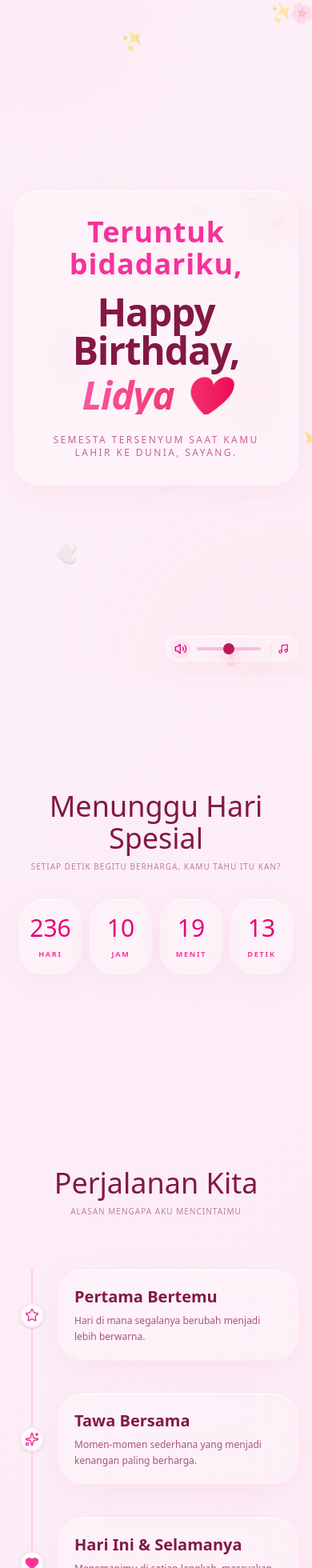
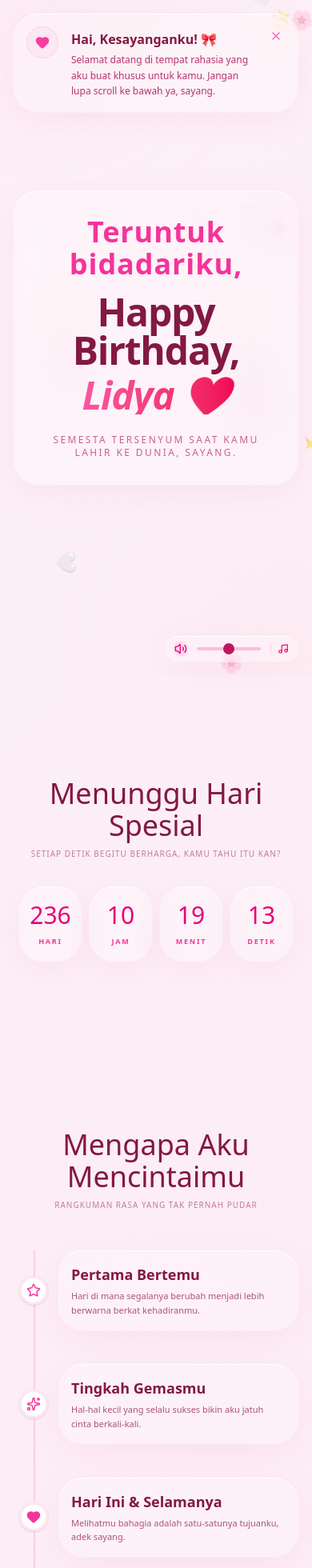
Before and after one commit to razzaqinspires/Birthday-Lydia, a Next.js app: page / in a window 390 px wide. Shown: the top 1960 px of the page at 80% size. Built offline with nearby package versions, Linux system fonts and the light colour scheme.

Commit message:
fix: optimasi responsif mobile, ganti narasi POV personal untuk PAP Lidya, dan tambah notifikasi

```diff
--- a/app/page.tsx
+++ b/app/page.tsx
@@ -2,12 +2,14 @@ import dynamic from "next/dynamic";
 import ErrorBoundary from "../components/ErrorBoundary";
 import ProgressBar from "../components/ProgressBar";
 
-// Komponen Statis & Ringan (Di-render pertama kali / RSC)
+// Komponen Statis & Ringan (RSC)
 import Hero from "../components/Hero";
 import Countdown from "../components/Countdown";
 
+// Komponen Baru: Notifikasi
+const WelcomeToast = dynamic(() => import("../components/WelcomeToast"), { ssr: false });
+
 // Komponen Berat diload secara Lazy (Dynamic Import)
-// Parameter 'ssr: false' DIHAPUS TOTAL agar mematuhi aturan ketat Next.js 15 Server Components.
 const Timeline = dynamic(() => import("../components/Timeline"), {
   loading: () => <div className="py-32 h-[50vh] flex justify-center items-center"><div className="animate-pulse w-32 h-4 bg-pink-100 rounded-full"></div></div>
 });
@@ -31,12 +33,17 @@ export default function Home() {
     <>
       <ProgressBar />
 
+      {/* Notifikasi disambungkan di lapis teratas */}
+      <ErrorBoundary>
+        <WelcomeToast />
+      </ErrorBoundary>
+
       <main className="relative min-h-screen">
         <ErrorBoundary>
           <Particles />
         </ErrorBoundary>
 
-        <div className="relative z-10 flex flex-col w-full pb-24 gap-16 md:gap-24">
+        <div className="relative z-10 flex flex-col w-full pb-24 gap-12 md:gap-24 overflow-x-hidden">
           <section aria-label="Beranda">
             <Hero />
           </section>
--- a/components/Gallery.tsx
+++ b/components/Gallery.tsx
@@ -7,6 +7,16 @@ import { usePerformance } from "../contexts/PerformanceContext";
 export default function Gallery() {
   const { quality } = usePerformance();
   const animationProps = quality === "low" ? { opacity: 1, y: 0, scale: 1, rotate: 0 } : undefined;
+
+  // Variasi caption agar tidak monoton
+  const dynamicCaptions = [
+    "Cantiknya aku 🤍",
+    "Kesayanganku 🎀",
+    "Bidadari Arifi ✨",
+    "Manis banget 🥺",
+    "Lidya-ku 🤍",
+    "Senyummu itu lho 🌸"
+  ];
 
   const photos = [
     { id: 1, src: "/img/foto1.jpg", rotate: "-rotate-6", offset: "md:translate-y-8 md:-translate-x-2", delay: 0.1 },
@@ -18,44 +28,48 @@ export default function Gallery() {
   ];
 
   return (
-    <article className="py-24 md:py-32 z-10 relative flex flex-col items-center px-4 md:px-6 w-full overflow-hidden">
+    <article className="py-20 md:py-32 z-10 relative flex flex-col items-center px-2 md:px-6 w-full overflow-hidden">
       <motion.header
         initial={{ opacity: 0, scale: 0.95 }}
         whileInView={animationProps || { opacity: 1, scale: 1 }}
         viewport={{ once: true, margin: "-50px" }}
-        className="text-center mb-16 md:mb-24 relative"
+        className="text-center mb-12 md:mb-24 relative"
       >
         <h2 className="font-serif text-4xl md:text-6xl lg:text-7xl text-pink-900 mb-3 font-bold relative z-10">
-          Galeri <span className="font-script text-pink-500 font-normal">Estetika</span>
+          Koleksi <span className="font-script text-pink-500 font-normal">Senyummu</span>
         </h2>
         <p className="font-sans font-medium tracking-[0.2em] text-pink-700/60 uppercase text-[10px] md:text-xs relative z-10">
-          Bingkai waktu kita, adek sayang
+          Kumpulan PAP favoritku yang selalu aku simpan rapi
         </p>
       </motion.header>
 
-      <div className="flex flex-wrap justify-center items-center gap-x-4 gap-y-10 md:gap-x-12 md:gap-y-16 px-2 max-w-7xl">
+      {/* Mobile: Grid gap-2 agar 2 kolom muat sempurna. Desktop: Gap besar berserakan */}
+      <div className="flex flex-wrap justify-center items-center gap-x-3 gap-y-8 md:gap-x-12 md:gap-y-16 px-2 max-w-7xl">
         {photos.map((photo, index) => {
           const finalRotation = parseInt(photo.rotate.replace('rotate-', '').replace('-', '-'));
+          const caption = dynamicCaptions[index % dynamicCaptions.length];
+
           return (
             <motion.figure
               key={photo.id}
-              initial={{ opacity: 0, y: 40, rotate: quality === "low" ? finalRotation : 0 }}
+              initial={{ opacity: 0, y: 30, rotate: quality === "low" ? finalRotation : 0 }}
               whileInView={animationProps || { opacity: 1, y: 0, rotate: finalRotation }}
               viewport={{ once: true, margin: "0px" }}
               transition={{ delay: quality === "low" ? 0 : index * 0.1, duration: 0.6 }}
-              className={`polaroid w-36 h-[12rem] sm:w-48 sm:h-[16rem] md:w-64 md:h-[22rem] flex flex-col transform ${quality === "low" ? photo.rotate : photo.offset} group focus-within:z-50`}
+              /* Ukuran HP sangat disesuaikan agar muat 2 berdampingan (w-36 / max-w-[150px]) */
+              className={`polaroid w-[42vw] max-w-[160px] h-[13rem] sm:w-48 sm:h-[16rem] md:w-64 md:h-[22rem] flex flex-col transform ${quality === "low" ? photo.rotate : photo.offset} group focus-within:z-50`}
               tabIndex={0}
-              aria-label={`Foto memori ke ${photo.id}`}
+              aria-label={`Foto Lidya ke ${photo.id}`}
             >
               <div className="w-full h-[78%] md:h-[82%] bg-[#faf5f6] overflow-hidden relative border border-pink-50 shadow-inner">
                 <div className="absolute inset-0 flex items-center justify-center pointer-events-none" aria-hidden="true">
-                  <span className="font-serif italic text-pink-200 text-sm md:text-base">Foto {photo.id}</span>
+                  <span className="font-serif italic text-pink-200 text-xs md:text-base">Lidya {photo.id}</span>
                 </div>
                 <Image
                   src={photo.src}
-                  alt={`Lidya dan Aku - Kenangan ${photo.id}`}
+                  alt={`Potret Cantik Lidya - ${photo.id}`}
                   fill
-                  sizes="(max-width: 768px) 144px, (max-width: 1200px) 256px, 256px"
+                  sizes="(max-width: 768px) 150px, (max-width: 1200px) 256px, 256px"
                   className="object-cover z-10 opacity-0 transition-all duration-700 md:group-hover:scale-105 filter sepia-[5%] md:group-hover:sepia-0"
                   onLoadingComplete={(image) => image.classList.remove('opacity-0')}
                   onError={(e) => (e.currentTarget.style.display = 'none')}
@@ -63,8 +77,8 @@ export default function Gallery() {
                 />
               </div>
               <figcaption className="flex-1 flex flex-col items-center justify-center pt-2 md:pt-4">
-                <span className="font-script text-lg sm:text-xl md:text-2xl text-pink-400 md:group-hover:text-pink-600 transition-colors">
-                  Lidya & Aku 🤍
+                <span className="font-script text-[1.1rem] sm:text-xl md:text-2xl text-pink-500 md:group-hover:text-pink-600 transition-colors leading-tight text-center">
+                  {caption}
                 </span>
               </figcaption>
             </motion.figure>
--- a/components/Timeline.tsx
+++ b/components/Timeline.tsx
@@ -9,27 +9,28 @@ export default function Timeline() {
   const animationProps = quality === "low" ? { opacity: 1, y: 0 } : undefined;
 
   const milestones = [
-    { id: 1, title: "Pertama Bertemu", desc: "Hari di mana segalanya berubah menjadi lebih berwarna.", icon: <Star size={18} className="text-pink-500" aria-hidden="true" /> },
-    { id: 2, title: "Tawa Bersama", desc: "Momen-momen sederhana yang menjadi kenangan paling berharga.", icon: <Sparkles size={18} className="text-pink-500" aria-hidden="true" /> },
-    { id: 3, title: "Hari Ini & Selamanya", desc: "Menemanimu di setiap langkah, merayakan setiap detikmu.", icon: <Heart size={18} className="text-pink-500" fill="currentColor" aria-hidden="true" /> },
+    { id: 1, title: "Pertama Bertemu", desc: "Hari di mana segalanya berubah menjadi lebih berwarna berkat kehadiranmu.", icon: <Star size={18} className="text-pink-500" aria-hidden="true" /> },
+    { id: 2, title: "Tingkah Gemasmu", desc: "Hal-hal kecil yang selalu sukses bikin aku jatuh cinta berkali-kali.", icon: <Sparkles size={18} className="text-pink-500" aria-hidden="true" /> },
+    { id: 3, title: "Hari Ini & Selamanya", desc: "Melihatmu bahagia adalah satu-satunya tujuanku, adek sayang.", icon: <Heart size={18} className="text-pink-500" fill="currentColor" aria-hidden="true" /> },
   ];
 
   return (
-    <article className="py-24 md:py-32 z-10 relative flex flex-col items-center px-4 md:px-6 w-full max-w-[100vw]">
+    <article className="py-20 md:py-32 z-10 relative flex flex-col items-center px-4 md:px-6 w-full max-w-[100vw] overflow-hidden">
       <motion.header
         initial={{ opacity: 0, y: 20 }}
         whileInView={animationProps || { opacity: 1, y: 0 }}
         viewport={{ once: true, margin: "-50px" }}
-        className="text-center mb-16"
+        className="text-center mb-12 md:mb-16"
       >
-        <h2 className="font-script text-4xl md:text-5xl text-pink-600 mb-2">Perjalanan Kita</h2>
-        <p className="font-sans text-[10px] md:text-xs tracking-widest text-pink-900/50 uppercase">Alasan mengapa aku mencintaimu</p>
+        <h2 className="font-script text-4xl md:text-5xl text-pink-600 mb-2">Mengapa Aku Mencintaimu</h2>
+        <p className="font-sans text-[10px] md:text-xs tracking-widest text-pink-900/50 uppercase">Rangkuman rasa yang tak pernah pudar</p>
       </motion.header>
 
       <div className="relative max-w-2xl w-full">
-        {/* Garis vertikal di tengah */}
-        <div className="absolute left-6 md:left-1/2 top-0 bottom-0 w-[2px] bg-pink-200 -translate-x-1/2 rounded-full hidden md:block" aria-hidden="true"></div>
-        <div className="absolute left-6 top-0 bottom-0 w-[2px] bg-pink-200 -translate-x-1/2 rounded-full block md:hidden" aria-hidden="true"></div>
+        {/* Garis vertikal di tengah untuk desktop */}
+        <div className="absolute left-1/2 top-0 bottom-0 w-[2px] bg-pink-200 -translate-x-1/2 rounded-full hidden md:block" aria-hidden="true"></div>
+        {/* Garis vertikal di pinggir untuk Mobile (diperbaiki koordinatnya) */}
+        <div className="absolute left-[26px] top-0 bottom-0 w-[2px] bg-pink-200 rounded-full block md:hidden" aria-hidden="true"></div>
 
         {milestones.map((item, index) => (
           <motion.section
@@ -40,14 +41,16 @@ export default function Timeline() {
             transition={{ duration: 0.6, delay: quality === "low" ? 0 : index * 0.15 }}
             className={`relative flex items-center mb-10 md:mb-12 ${index % 2 === 0 ? 'md:flex-row' : 'md:flex-row-reverse'}`}
           >
-            <div className="absolute left-6 md:left-1/2 w-8 h-8 md:w-10 md:h-10 bg-white border-[3px] border-pink-100 rounded-full flex items-center justify-center -translate-x-1/2 z-10 shadow-sm">
+            {/* Ikon Bulat (Mobile: Kiri, Desktop: Tengah) */}
+            <div className="absolute left-2 md:left-1/2 w-9 h-9 md:w-10 md:h-10 bg-white border-[3px] border-pink-100 rounded-full flex items-center justify-center md:-translate-x-1/2 z-10 shadow-sm">
               {item.icon}
             </div>
 
-            <div className={`ml-14 md:ml-0 w-full md:w-1/2 ${index % 2 === 0 ? 'md:pr-10 text-left md:text-right' : 'md:pl-10 text-left'}`}>
-              <div className="glass-panel p-5 md:p-6 bg-white/60 border border-white/80 hover:-translate-y-1 transition-transform">
-                <h3 className="font-serif font-bold text-xl md:text-2xl text-pink-800 mb-1.5">{item.title}</h3>
-                <p className="font-sans text-xs md:text-sm text-pink-900/70 leading-relaxed">{item.desc}</p>
+            {/* Kotak Teks */}
+            <div className={`ml-14 md:ml-0 w-[calc(100%-3.5rem)] md:w-1/2 ${index % 2 === 0 ? 'md:pr-10 text-left md:text-right' : 'md:pl-10 text-left'}`}>
+              <div className="glass-panel p-4 md:p-6 bg-white/60 border border-white/80 hover:-translate-y-1 transition-transform shadow-sm">
+                <h3 className="font-serif font-bold text-lg md:text-2xl text-pink-800 mb-1">{item.title}</h3>
+                <p className="font-sans text-[11px] md:text-sm text-pink-900/70 leading-relaxed">{item.desc}</p>
               </div>
             </div>
           </motion.section>
--- a/components/VideoCarousel.tsx
+++ b/components/VideoCarousel.tsx
@@ -8,10 +8,11 @@ export default function VideoCarousel() {
   const { quality } = usePerformance();
   const animationProps = quality === "low" ? { opacity: 1, y: 0 } : undefined;
 
+  // Narasi diubah: Fokus ke media PAP Lidya
   const videos = [
-    { id: 1, src: "/video/vid1.mp4", title: "Senyum Manismu" },
-    { id: 2, src: "/video/vid2.mp4", title: "Momen Lucu Kita" },
-    { id: 3, src: "/video/vid3.mp4", title: "Tawa yang Kurindukan" },
+    { id: 1, src: "/video/vid1.mp4", title: "Cantiknya Kesayanganku" },
+    { id: 2, src: "/video/vid2.mp4", title: "Tingkah Gemasmu" },
+    { id: 3, src: "/video/vid3.mp4", title: "Senyum Paling Manis" },
   ];
 
   const handleVideoPlay = useCallback(() => {
@@ -23,27 +24,28 @@ export default function VideoCarousel() {
   }, []);
 
   return (
-    <article className="py-24 md:py-32 z-10 relative flex flex-col items-center w-full max-w-[100vw] overflow-hidden">
+    <article className="py-20 md:py-32 z-10 relative flex flex-col items-center w-full max-w-[100vw] overflow-hidden">
       <motion.header
         initial={{ opacity: 0, y: 20 }}
         whileInView={animationProps || { opacity: 1, y: 0 }}
         viewport={{ once: true, margin: "-50px" }}
-        className="text-center mb-12 md:mb-16 px-4"
+        className="text-center mb-10 md:mb-16 px-4"
       >
         <h2 className="font-serif text-4xl md:text-6xl text-pink-900 mb-3 font-bold tracking-tight">
-          Rekaman <span className="font-script text-pink-500 font-normal">Waktu</span>
+          Pesona <span className="font-script text-pink-500 font-normal">Bidadariku</span>
         </h2>
         <p className="font-sans text-[10px] md:text-xs tracking-widest text-pink-700/60 uppercase">
-          Kilas balik momen indah bersamamu, sayang
+          Video-video acak yang selalu berhasil bikin aku senyum sendiri
         </p>
       </motion.header>
 
+      {/* Perbaikan Mobile UI: max-w dan lebar disesuaikan agar rapi di HP */}
       <div className="w-full max-w-7xl px-0 md:px-12">
         <div
-          className="flex overflow-x-auto gap-4 md:gap-6 pb-8 md:pb-12 px-6 snap-x snap-mandatory"
+          className="flex overflow-x-auto gap-4 md:gap-6 pb-8 md:pb-12 px-6 md:px-6 snap-x snap-mandatory"
           style={{ scrollbarWidth: 'none', WebkitOverflowScrolling: 'touch' }}
           role="region"
-          aria-label="Carousel Video Kenangan"
+          aria-label="Carousel Video"
         >
           {videos.map((vid, index) => (
             <motion.figure
@@ -52,10 +54,12 @@ export default function VideoCarousel() {
               whileInView={{ opacity: 1, scale: 1 }}
               viewport={{ once: true, margin: "0px" }}
               transition={{ delay: quality === "low" ? 0 : index * 0.1, duration: 0.6 }}
-              className="min-w-[85vw] md:min-w-[350px] lg:min-w-[400px] snap-center flex-shrink-0 m-0"
+              /* Mobile: 75vw (menyisakan ruang di samping). Desktop: 350px/400px */
+              className="w-[75vw] max-w-[280px] md:max-w-none md:w-[350px] lg:w-[400px] snap-center flex-shrink-0 m-0"
             >
-              <div className="glass-panel p-3 md:p-4 bg-white/60 border border-white relative overflow-hidden group rounded-2xl md:rounded-3xl">
-                <div className="aspect-[9/16] md:aspect-video w-full bg-pink-100 rounded-xl md:rounded-2xl overflow-hidden relative shadow-inner">
+              <div className="glass-panel p-2.5 md:p-4 bg-white/60 border border-white relative overflow-hidden group rounded-2xl md:rounded-3xl shadow-sm">
+                {/* Aspek rasio 9:16 sangat cocok untuk video vertical (PAP) dari HP */}
+                <div className="aspect-[9/16] w-full bg-pink-50 rounded-xl md:rounded-2xl overflow-hidden relative shadow-inner">
                   <video
                     controls
                     preload="metadata"
@@ -64,13 +68,12 @@ export default function VideoCarousel() {
                     onEnded={handleVideoPauseOrEnded}
                     className="w-full h-full object-cover"
                     aria-label={`Video: ${vid.title}`}
-                    // poster={`/img/poster${vid.id}.jpg`} // Uncomment jika poster tersedia
                   >
                     <source src={vid.src} type="video/mp4" />
                     Browser kamu tidak mendukung pemutaran video sayang.
                   </video>
                 </div>
-                <figcaption className="font-serif italic text-center mt-4 md:mt-5 mb-1 text-lg md:text-xl text-pink-800">
+                <figcaption className="font-serif italic text-center mt-3 md:mt-5 mb-1 text-base md:text-xl text-pink-800">
                   {vid.title}
                 </figcaption>
               </div>
--- /dev/null
+++ b/components/WelcomeToast.tsx
@@ -0,0 +1,53 @@
+"use client";
+
+import { useState, useEffect } from "react";
+import { motion, AnimatePresence } from "framer-motion";
+import { X, Heart } from "lucide-react";
+
+export default function WelcomeToast() {
+  const [isVisible, setIsVisible] = useState(false);
+
+  useEffect(() => {
+    // Munculkan notifikasi setelah 2.5 detik website dimuat
+    const timer = setTimeout(() => {
+      setIsVisible(true);
+    }, 2500);
+
+    return () => clearTimeout(timer);
+  }, []);
+
+  return (
+    <AnimatePresence>
+      {isVisible && (
+        <motion.div
+          initial={{ opacity: 0, y: -50, scale: 0.9 }}
+          animate={{ opacity: 1, y: 0, scale: 1 }}
+          exit={{ opacity: 0, y: -20, scale: 0.9 }}
+          transition={{ type: "spring", stiffness: 400, damping: 25 }}
+          className="fixed top-4 left-4 right-4 md:left-auto md:right-8 md:top-8 z-[9999] md:w-96"
+        >
+          <div className="glass-panel p-4 bg-white/70 border border-white/80 shadow-[0_20px_40px_rgba(225,150,180,0.2)] flex items-start gap-4">
+            <div className="w-10 h-10 bg-pink-100 rounded-full flex items-center justify-center flex-shrink-0 border border-pink-200">
+              <Heart size={18} className="text-pink-500 fill-pink-500 animate-pulse" />
+            </div>
+
+            <div className="flex-1 pt-1">
+              <h4 className="font-serif font-bold text-pink-900 text-base mb-1">Hai, Kesayanganku! 🎀</h4>
+              <p className="font-sans text-xs text-pink-800/80 leading-relaxed">
+                Selamat datang di tempat rahasia yang aku buat khusus untuk kamu. Jangan lupa scroll ke bawah ya, sayang.
+              </p>
+            </div>
+
+            <button
+              onClick={() => setIsVisible(false)}
+              className="text-pink-400 hover:text-pink-600 transition-colors p-1"
+              aria-label="Tutup notifikasi"
+            >
+              <X size={16} />
+            </button>
+          </div>
+        </motion.div>
+      )}
+    </AnimatePresence>
+  );
+}
```
